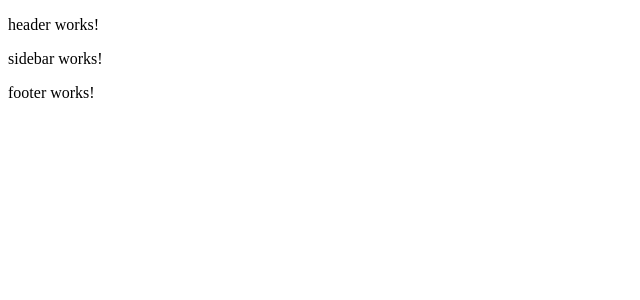
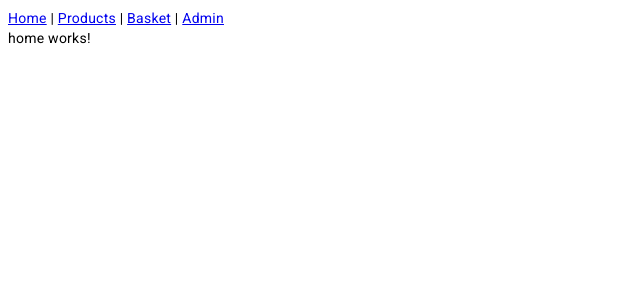
Before and after one commit to selimbahcivan/eCommerce, an Angular app in the folder ECommerceClient/: page / in a window 1280 px wide. Shown: the top 300 px of the page, without its empty margins (0-640 px from the left). Built offline with nearby package versions, Linux system fonts and the light colour scheme.

Commit message:
added material for admin panel

```diff
--- a/ECommerceClient/angular.json
+++ b/ECommerceClient/angular.json
@@ -30,6 +30,7 @@
               "src/assets"
             ],
             "styles": [
+              "@angular/material/prebuilt-themes/deeppurple-amber.css",
               "src/styles.scss"
             ],
             "scripts": []
@@ -93,6 +94,7 @@
               "src/assets"
             ],
             "styles": [
+              "@angular/material/prebuilt-themes/deeppurple-amber.css",
               "src/styles.scss"
             ],
             "scripts": []
--- a/ECommerceClient/package.json
+++ b/ECommerceClient/package.json
@@ -11,10 +11,12 @@
   "private": true,
   "dependencies": {
     "@angular/animations": "^15.0.0",
+    "@angular/cdk": "^15.2.5",
     "@angular/common": "^15.0.0",
     "@angular/compiler": "^15.0.0",
     "@angular/core": "^15.0.0",
     "@angular/forms": "^15.0.0",
+    "@angular/material": "^15.2.5",
     "@angular/platform-browser": "^15.0.0",
     "@angular/platform-browser-dynamic": "^15.0.0",
     "@angular/router": "^15.0.0",
--- a/ECommerceClient/src/app/admin/layout/components/sidebar/sidebar.component.html
+++ b/ECommerceClient/src/app/admin/layout/components/sidebar/sidebar.component.html
@@ -1 +1,7 @@
-<p>sidebar works!</p>
+<mat-list role="list">
+    <mat-list-item role="listitem"><a routerLink="/admin">Dashboard</a></mat-list-item>
+    <mat-list-item role="listitem"><a routerLink="customers">Customers</a></mat-list-item>
+    <mat-list-item role="listitem"><a routerLink="products">Products</a></mat-list-item>
+    <mat-list-item role="listitem"><a routerLink="orders">Orders</a></mat-list-item>
+    <mat-list-item role="listitem"><a routerLink="">Siteyi Gör !</a></mat-list-item>
+</mat-list>
--- a/ECommerceClient/src/app/admin/layout/layout.component.html
+++ b/ECommerceClient/src/app/admin/layout/layout.component.html
@@ -1,3 +1,10 @@
 <app-header></app-header>
-<app-sidebar></app-sidebar>
+<mat-drawer-container class="admin-container">
+  <mat-drawer mode="side" opened class="admin-left">
+    <app-sidebar></app-sidebar>
+  </mat-drawer>
+  <mat-drawer-content>
+    <router-outlet></router-outlet>
+  </mat-drawer-content>
+</mat-drawer-container>
 <app-footer></app-footer>
--- a/ECommerceClient/src/app/admin/layout/layout.component.scss
+++ b/ECommerceClient/src/app/admin/layout/layout.component.scss
@@ -0,0 +1,10 @@
+.admin-container {
+  width: 99%;
+  height: 840px;
+  margin: 10px;
+  border: 1px solid #555;
+}
+
+.admin-left {
+  width: 200px;
+}
--- a/ECommerceClient/src/app/admin/layout/layout.module.ts
+++ b/ECommerceClient/src/app/admin/layout/layout.module.ts
@@ -2,6 +2,8 @@
 import { CommonModule } from '@angular/common';
 import { LayoutComponent } from './layout.component';
 import { ComponentsModule } from './components/components.module';
+import { RouterModule } from '@angular/router';
+import {MatSidenavModule} from '@angular/material/sidenav';
 
 
 
@@ -11,7 +13,9 @@
   ],
   imports: [
     CommonModule,
-    ComponentsModule
+    ComponentsModule,
+    RouterModule,
+    MatSidenavModule
   ],
   exports:[
     LayoutComponent
--- a/ECommerceClient/src/app/app-routing.module.ts
+++ b/ECommerceClient/src/app/app-routing.module.ts
@@ -11,7 +11,7 @@
       { path: "customers", loadChildren: () => import("./admin/admincomponents/customers/customers.module").then(module => module.CustomersModule) },
       { path: "products", loadChildren: () => import("./admin/admincomponents/products/products.module").then(module => module.ProductsModule) },
       { path: "orders", loadChildren: () => import("./admin/admincomponents/orders/orders.module").then(module => module.OrdersModule) },
-      { path: "dashboard", loadChildren: () => import("./admin/admincomponents/customers/customers.module").then(module => module.CustomersModule) }
+      // { path: "dashboard", loadChildren: () => import("./admin/admincomponents/dashboard/dashboard.module").then(module => module.DashboardModule) }
     ]
   },
   { path: "", component: HomeComponent },
--- a/ECommerceClient/src/app/app.component.html
+++ b/ECommerceClient/src/app/app.component.html
@@ -1 +1,3 @@
-<app-layout></app-layout>
+<a routerLink="">Home</a> | <a routerLink="products">Products</a> | <a routerLink="basket">Basket</a> | <a routerLink="admin">Admin</a>
+<br>
+<router-outlet></router-outlet>
--- a/ECommerceClient/src/app/app.module.ts
+++ b/ECommerceClient/src/app/app.module.ts
@@ -5,6 +5,7 @@
 import { AppRoutingModule } from './app-routing.module';
 import { AppComponent } from './app.component';
 import { UiModule } from './ui/ui.module';
+import { BrowserAnimationsModule } from '@angular/platform-browser/animations';
 
 @NgModule({
   declarations: [
@@ -14,7 +15,8 @@
     BrowserModule,
     AppRoutingModule,
     AdminModule,
-    UiModule
+    UiModule,
+    BrowserAnimationsModule
   ],
   providers: [],
   bootstrap: [AppComponent]
--- a/ECommerceClient/src/index.html
+++ b/ECommerceClient/src/index.html
@@ -6,8 +6,11 @@
   <base href="/">
   <meta name="viewport" content="width=device-width, initial-scale=1">
   <link rel="icon" type="image/x-icon" href="favicon.ico">
+  <link rel="preconnect" href="https://fonts.gstatic.com">
+  <link href="https://fonts.googleapis.com/css2?family=Roboto:wght@300;400;500&display=swap" rel="stylesheet">
+  <link href="https://fonts.googleapis.com/icon?family=Material+Icons" rel="stylesheet">
 </head>
-<body>
+<body class="mat-typography">
   <app-root></app-root>
 </body>
 </html>
--- a/ECommerceClient/src/styles.scss
+++ b/ECommerceClient/src/styles.scss
@@ -1 +1 @@
-/* You can add global styles to this file, and also import other style files */
+@import '~@angular/material/prebuilt-themes/deeppurple-amber.css';
```
Also changed, not shown: ECommerceClient/src/app/admin/layout/components/components.module.ts (+5 -3 lines), 2 other files (tests, documents, lock files or other folders).
